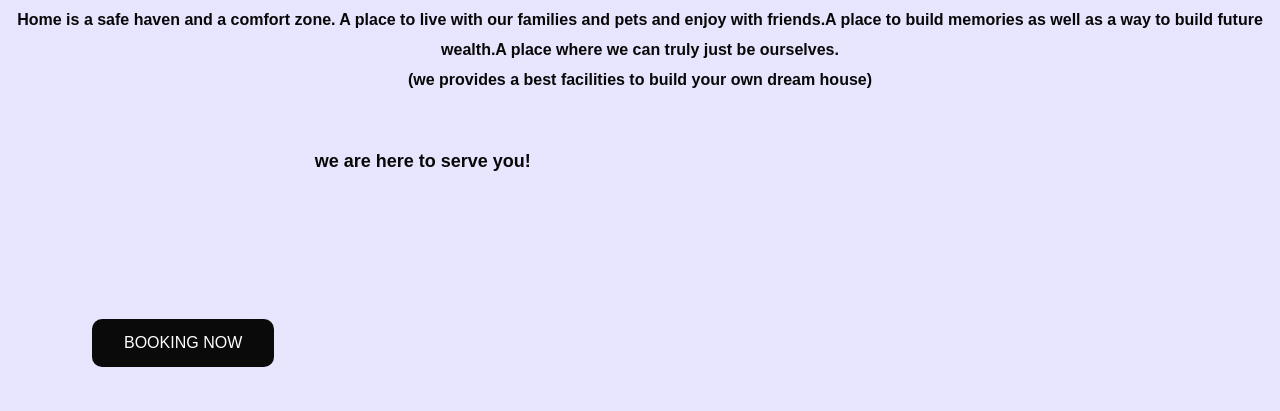
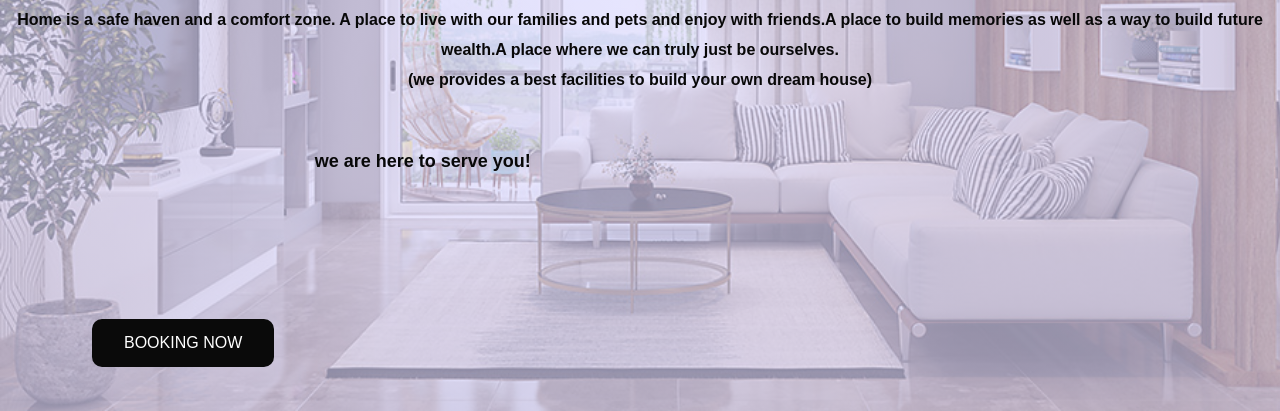
Before and after one commit to Kisa-rizvi/desgine-web, a plain HTML site: page index.html in a window 1280 px wide. Shown: the part 389-800 px from the top of the page. Drawn offline with Linux system fonts and the light colour scheme.

Commit message:
Update style.css

```diff
--- a/style.css
+++ b/style.css
@@ -14,7 +14,7 @@
     .banner{
     width: 100%;
     height: 100vh;
-    background-image: linear-gradient(rgba(219, 215, 253, 0.65),rgba(219, 215, 253, 0.65)), url("media/background2.jpg");
+    background-image: linear-gradient(rgba(219, 215, 253, 0.65),rgba(219, 215, 253, 0.65)), url("background2.jpg");
     background-size: cover;
     }
     .navbar{
```
